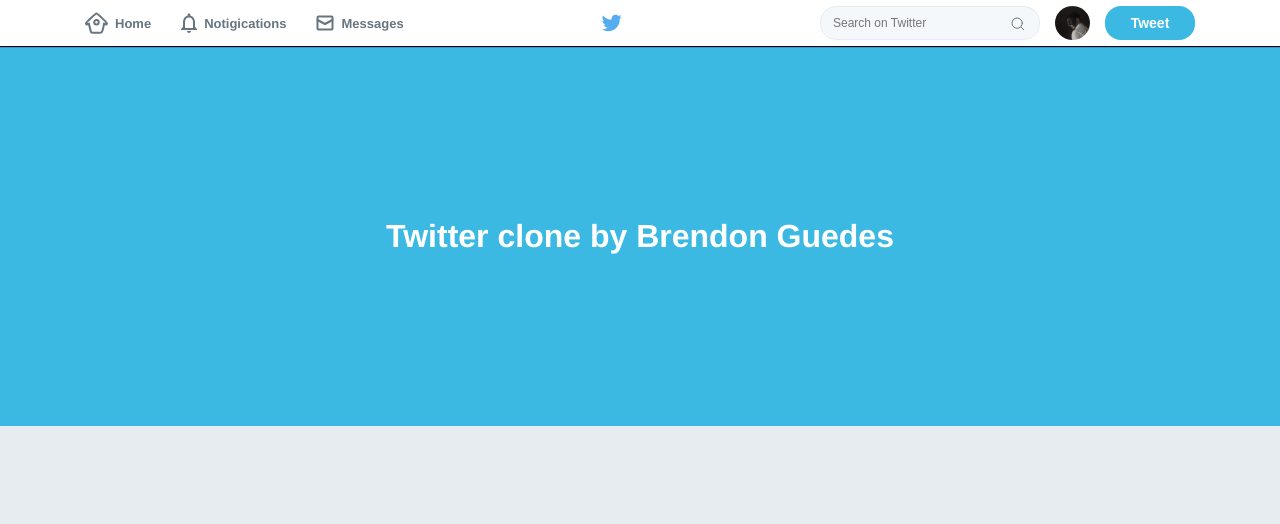
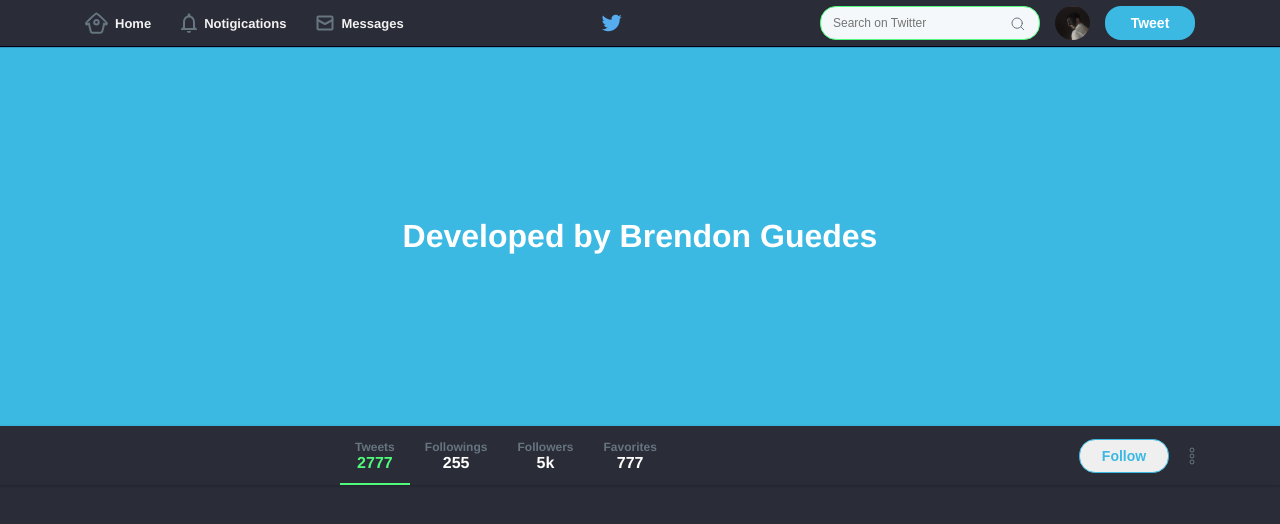
Before and after one commit to brendonguedes/flexbox-twitter, a plain HTML site: page index.html in a window 1280 px wide. Drawn offline with Linux system fonts and the light colour scheme.

Commit message:
Barra superior, new style pack colors

```diff
--- a/index.html
+++ b/index.html
@@ -30,7 +30,36 @@
   </header>
 
   <div class="banner">
-    <h1>Twitter clone by Brendon Guedes</h1>
+    <h1>Developed by Brendon Guedes</h1>
+  </div>
+
+  <div class="bar">
+    <div class="content">
+      <ul>
+        <li class="active">
+          <span>Tweets</span>
+          <strong>2777</strong>
+        </li>
+        <li>
+          <span>Followings</span>
+          <strong>255</strong>
+        </li>
+        <li>
+          <span>Followers</span>
+          <strong>5k</strong>
+        </li>
+        <li>
+          <span>Favorites</span>
+          <strong>777</strong>
+        </li>
+
+      </ul>
+
+      <div class="actions">
+        <button>Follow</button>
+        <img src="/images/more.svg" alt="More">
+      </div>
+    </div>
   </div>
 </body>
 
--- a/styles.css
+++ b/styles.css
@@ -5,7 +5,7 @@
 } /*Reset nas configurações padrões de CSS*/
 
 body {
-  background: #e6ecf0;
+  background: #2a2c37;
   font-family: "Helvetica Neue", "Helvetica", Arial, sans-serif;
   text-rendering: optimizeLegibility !important;
   -webkit-font-smoothing: antialiased !important;
@@ -24,7 +24,7 @@ button {
 
 header#main-header {
   height: 46px;
-  background: #fff;
+  background: rgba(42, 44, 55);
   box-shadow: 0 1px 1px rgba(0, 0, 25);
   position: relative;
   z-index: 1;
@@ -47,7 +47,7 @@ header#main-header nav ul li {
   align-items: center;
 
   font-size: 13px;
-  color: #667580;
+  color: #f2f2f2;
   font-weight: bold;
 
   margin-left: 30px;
@@ -67,11 +67,11 @@ header#main-header div.side {
 
 header#main-header div.side input {
   width: 220px;
-  border: 1px solid #e5ecf0;
+  border: 1px solid #50fa7b;
   height: 34px;
   padding: 0 30px 0 12px; /* 0 12px é vertical e horizontal, quando houver 4 valores segue em sentido horário*/
   border-radius: 16px;
-  color: #667581;
+  color: #667580;
   font-size: 12px;
   background: #f5f8fa url("/images/search.svg") no-repeat 190px center;
 }
@@ -110,3 +110,81 @@ div.banner {
   justify-content: center;
   color: #fff;
 }
+
+div.bar {
+  height: 59px;
+  background: #2a2c37;
+  color: #FFF;
+  box-shadow: 0 1px 3px rgba(0, 0, 0, 0.25);
+}
+
+div.bar .content {
+  display: flex;
+  justify-content: space-between;
+  align-items: center;
+  padding-left: 285px;
+  height: 100%;
+}
+
+div.bar .content ul {
+  display: flex;
+  list-style: none;
+  height: 100%;
+}
+
+div.bar .content ul li {
+  display: flex;
+  flex-direction: column;
+  justify-content: center;
+  align-items: center;
+  padding: 15px;
+  position: relative;
+}
+
+div.bar .content ul li.active::after {
+  content: "";
+  width: 100%;
+  height: 2px;
+  position: absolute;
+  bottom: 0;
+  left: 0;
+  background: #50fa7b;
+}
+
+div.bar .content ul li span {
+  color: #667580;
+  font-size: 12px;
+  font-weight: bold;
+}
+
+div.bar .content ul li span strong {
+  color: #667580;
+  font-size: 18px;
+  font-weight: bold;
+  margin-top: 2px;
+}
+
+div.bar .content ul li.active strong {
+  color: #50fa7b;
+}
+
+div.bar .content .actions {
+  display: flex;
+}
+
+div.bar .content .actions button {
+  height: 34px;
+
+  display: flex;
+  align-items: center;
+  justify-content: center;
+
+  width: 90px;
+  font-weight: bold;
+  font-size: 14px;
+  color: #3bb9e3;
+  border: 1px solid #3bb9e3;
+  border-radius: 16px;
+
+  margin-right: 20px;
+}
```
